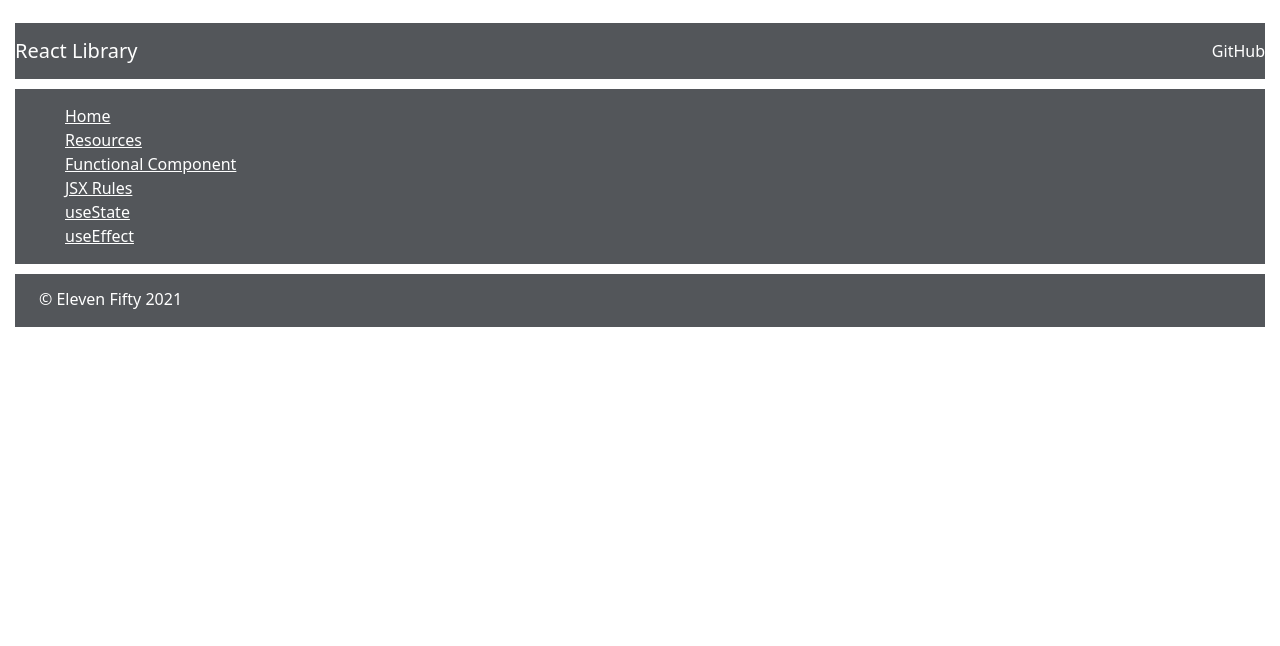
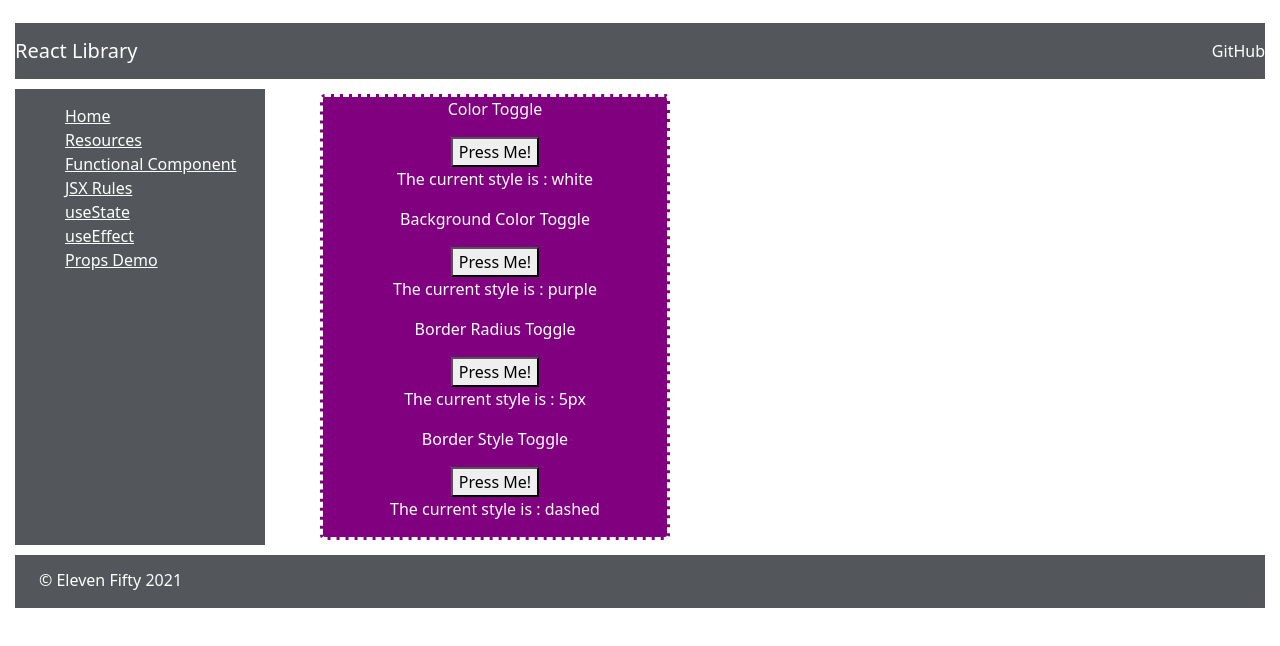
Before and after one commit to kcmjschwartz/reactFundamentals, a React (Create React App) app: page /propsdemo in a window 1280 px wide. Shown: the top 646 px of the page. Built offline with nearby package versions, Linux system fonts and the light colour scheme.

Commit message:
props concept added

```diff
--- /dev/null
+++ b/src/components/concepts/PropsDemo.js
@@ -0,0 +1,85 @@
+import {useState} from 'react';
+import PropTypes from 'prop-types';
+
+const PropsDemo = () => {
+    const [color, setColor] = useState('white');
+    const [backgroundColor, setBackgroundColor] = useState('purple');
+    const [borderRadius, setBorderRadius] = useState('5px');
+    const [borderStyle, setBorderStyle] = useState('dashed');
+    const [display, setDisplay] = useState('inline-block');
+    const [width, setWidth] = useState('350px');
+    const [textAlign, setTextAlign] = useState('center');
+
+    let styles = {
+        color : color,
+        backgroundColor : backgroundColor,
+        borderRadius : borderRadius,
+        borderStyle : borderStyle,
+        display : display,
+        width : width,
+        textAlign : textAlign
+    }
+
+    const toggleColor = () => {
+        color === 'white' ? setColor('pink') : setColor('white');
+    }
+
+    const toggleBackgroundColor = () => {
+        backgroundColor === 'purple' ? setBackgroundColor('black') : setBackgroundColor('purple');
+    }
+
+    const toggleBorderRadius = () => {
+        borderRadius === '5px' ? setBorderRadius('20px') : setBorderRadius('5px');
+    }
+
+    const toggleBorderStyle = () => {
+        borderStyle === 'dashed' ? setBorderStyle('double') : setBorderStyle('dashed');
+    }
+
+    return (
+        <div className='main'>
+            <div className='mainDiv'>
+            <div style={styles}>
+                <FunctionalComponent string='Color Toggle' function={toggleColor} selectedStyle={color}/>
+                <FunctionalComponent string='Background Color Toggle' function={toggleBackgroundColor} selectedStyle={backgroundColor} />
+                <FunctionalComponent string='Border Radius Toggle' function={toggleBorderRadius} selectedStyle={borderRadius}/>
+                <FunctionalComponent string='Border Style Toggle' function={toggleBorderStyle} selectedStyle= {borderStyle}/>
+            </div>
+            </div>
+        </div>
+    );
+};
+
+
+
+export default PropsDemo;
+
+const FunctionalComponent = (props) => {
+    return(
+        <div>
+            <p>{props.string}</p>
+            <button onClick={props.function}>Press Me!</button>
+            <TinyComponent selectedStyle={props.selectedStyle} />
+        </div>
+    );
+};
+
+const TinyComponent = (props) => {
+    return(
+        <div>
+            <p>The current style is : {props.selectedStyle}</p>
+        </div>
+    );
+};
+
+FunctionalComponent.defaultProps = {
+    string: 'This is wild!',
+    function: () => console.log('Can I see this in my dev tools'),
+    selectedStyle: 'what style??'
+};
+
+FunctionalComponent.propsTypes = {
+    string: PropTypes.string.isRequired,
+    function: PropTypes.func.isRequired,
+    selectedStyle: PropTypes.string.isRequired
+};
--- a/src/components/site/Sidebar.js
+++ b/src/components/site/Sidebar.js
@@ -9,6 +9,7 @@ import FunctionalComponentDemo from '../concepts/FunctionalComponentDemo';
 import JSXRules from '../concepts/JSXRules';
 import State from '../concepts/State';
 import Effects from '../concepts/Effects';
+import PropsDemo from '../concepts/PropsDemo';
 
 const Sidebar = () => {
     return(
@@ -21,6 +22,7 @@ const Sidebar = () => {
                     <li><Link to = '/jxrules'>JSX Rules</Link></li>
                     <li><Link to = '/state'>useState</Link></li>
                     <li><Link to = '/effects'>useEffect</Link></li>
+                    <li><Link to = '/propsdemo'>Props Demo</Link></li>
                 </ul>
             </div>
             <div className='sidebar-route'>
@@ -32,6 +34,7 @@ const Sidebar = () => {
                     <Route exact path='/jxrules'><JSXRules /></Route>
                     <Route exact path='/state'><State /></Route>
                     <Route exact path='/effects'><Effects /></Route>
+                    <Route exact path='/propsdemo'><PropsDemo /></Route>
                 </Switch>
             </div>
         </div>
```
Also changed, not shown: src/App.js (+5 -6 lines).
